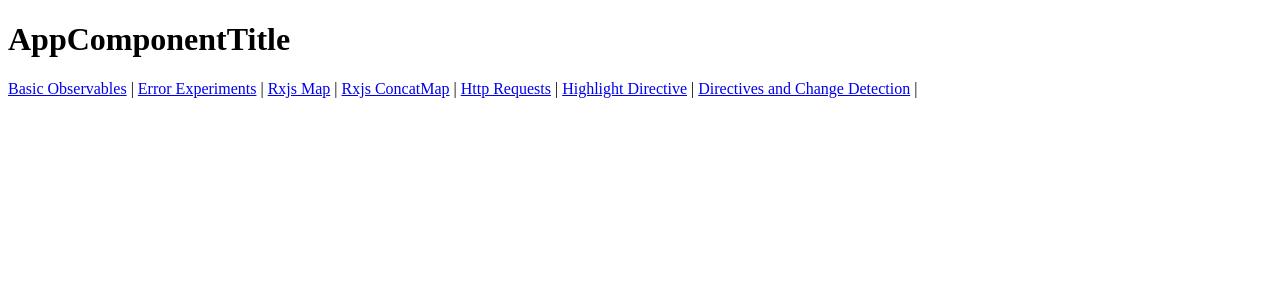
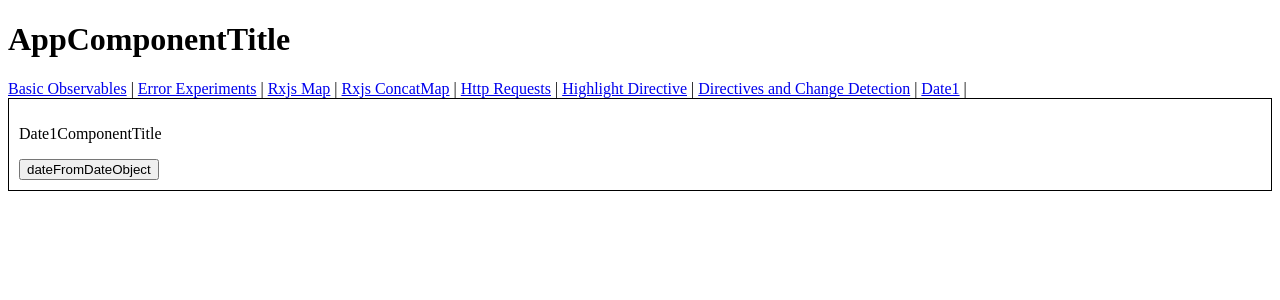
Before and after one commit to costin-branzas/angular-experiments-3, an Angular app: page /date/date1 in a window 1280 px wide. Before the commit this address led to /. Shown: the top 300 px of the page. Built offline with nearby package versions, Linux system fonts and the light colour scheme.

Commit message:
trying to replicate Date constructor not accepting a Date type as param

```diff
--- a/package.json
+++ b/package.json
@@ -32,7 +32,7 @@
     "@angular/language-service": "5.2.11",
     "@types/jasmine": "~2.5.53",
     "@types/jasminewd2": "~2.0.2",
-    "@types/node": "~6.0.60",
+    "@types/node": "8.5.1",
     "codelyzer": "4.2.0",
     "jasmine-core": "~2.6.2",
     "jasmine-spec-reporter": "~4.1.0",
@@ -45,6 +45,6 @@
     "protractor": "~5.1.2",
     "ts-node": "~3.2.0",
     "tslint": "~5.7.0",
-    "typescript": "2.5.3"
+    "typescript": "2.6.2"
   }
 }
--- a/src/app/app.component.ts
+++ b/src/app/app.component.ts
@@ -12,6 +12,7 @@ import { Component } from '@angular/core';
   <a routerLink="/http-experiments/requests">Http Requests</a> |
   <a routerLink="/directives/highlight">Highlight Directive</a> |
   <a routerLink="/directives/directives-and-change-detection">Directives and Change Detection</a> |
+  <a routerLink="/date/date1">Date1</a> |
   <router-outlet></router-outlet>`,
 })
 export class AppComponent {
--- a/src/app/app.module.ts
+++ b/src/app/app.module.ts
@@ -8,6 +8,7 @@ import { AppComponent } from './app.component';
 import { RxjsModule } from './rxjs-module/rxjs-module.module'
 import { HttpExperimentsModule } from './http-experiments-module/http-experiments-module.module'
 import { DirectivesModule } from './directives-module/directives-module.module';
+import { DateModule  } from './date-module/date-module.module';
 
 
 @NgModule({
@@ -21,7 +22,8 @@ import { DirectivesModule } from './directives-module/directives-module.module';
 
     RxjsModule,
     HttpExperimentsModule,
-    DirectivesModule
+    DirectivesModule,
+    DateModule
   ],
   declarations: [
     AppComponent
--- /dev/null
+++ b/src/app/date-module/components/date1.component.ts
@@ -0,0 +1,30 @@
+import { Component } from '@angular/core';
+
+
+@Component({
+  selector: 'map-component',
+  template:
+  `<div style = "border:1px solid black; padding: 10px;">
+
+  <p>{{title}}</p>
+
+  <button (click)='dateFromDateObject()'>dateFromDateObject</button> <br/>
+
+  </div>`
+})
+export class Date1Component {
+  title = "Date1ComponentTitle";
+
+  constructor() {
+  }
+
+  dateFromDateObject() {
+    console.log("dateFromDateObject");
+    let a = new Date();
+    console.log(a);
+
+    let a2 = new Date(a);
+    console.log(a2);
+  }
+
+}
```
Also changed, not shown: src/app/date-module/date-module.module.ts (added, +24 -0 lines).
